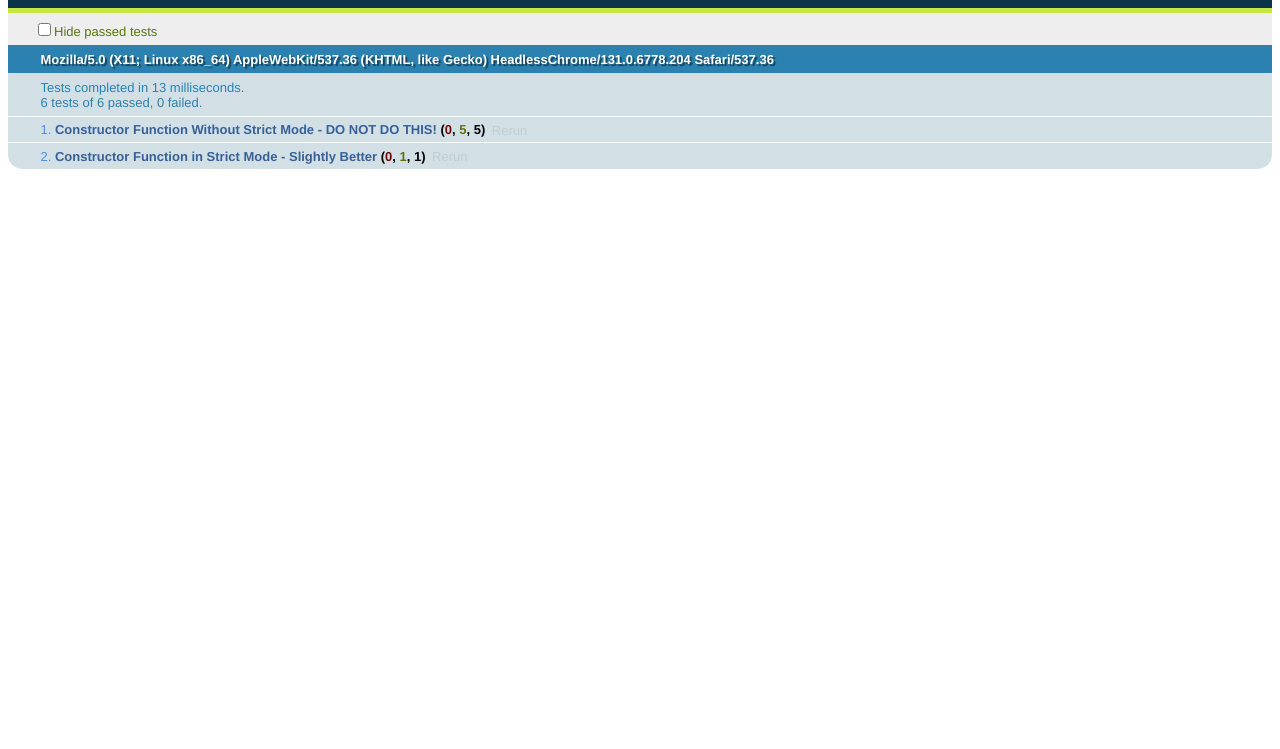
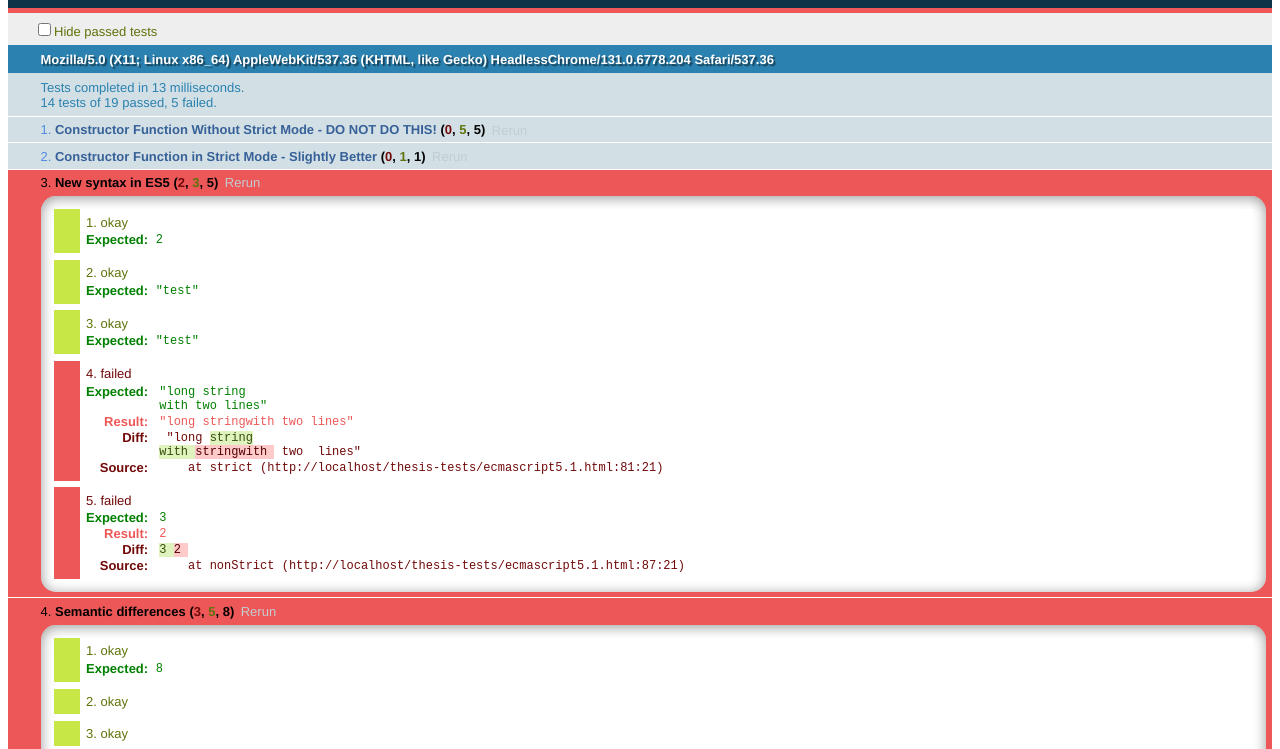
Before and after one commit to romario333/wikidia, a plain HTML site: page thesis-tests/ecmascript5.1.html in a window 1280 px wide. Shown: the part 48-797 px from the top of the page. Drawn offline with Linux system fonts and the light colour scheme.

Commit message:
ES5 tests

```diff
--- a/thesis-tests/ecmascript5.1.html
+++ b/thesis-tests/ecmascript5.1.html
@@ -55,8 +55,72 @@
                 raises(function () { var person2 = Person(); }, TypeError); // TypeError: Cannot set property 'firstName' of undefined
             });
 
+            test("New syntax in ES5", function () {
 
+                function strict() {
+                    "use strict";
 
+                    // trailing commas
+                    equal([1, 2, ].length, 2);
+
+                    // reserved word restriction on property names - removed in ES5
+                    var o = {function: "test"};
+                    equal(o.function, "test");
+
+                    // getters and setter
+                    o = {
+                        get test() {
+                            return "test";
+                        }
+                    };
+                    equal(o.test, "test");
+
+                    // multi-line string literals?
+                    var s = "long string\
+with two lines";
+                    equal(s, "long string\nwith two lines");
+                }
+
+                // TODO: co IE na tohle?
+                function nonStrict() {
+                    // trailing commas
+                    equal([1, 2, ].length, 3);
+
+                }
+
+                strict();
+                nonStrict();
+            });
+
+            test("Semantic differences", function () {
+
+                // TODO:
+                function strict() {
+                    "use strict";
+
+                    equal(parseInt("08"), 8);
+
+                    raises(function () { Infinity = 1; }, TypeError); // TypeError: Cannot assign to read only property 'Infinity' of [object Window]
+                    raises(function () { NaN = 1; }, TypeError); // TypeError: Cannot assign to read only property 'NaN' of [object Window]
+                    raises(function () { undefined = 1; }, TypeError); // TypeError: Cannot assign to read only property 'undefined' of [object Window]
+                }
+
+                function nonStrict() {
+                    equal(parseInt("08"), 8);
+
+                    Infinity = 1;
+                    NaN = 1;
+                    undefined = 1;
+
+                    // TODO: proc to neprochazi? souvisi to nejak s window.Infinity ...
+                    equal(Infinity, 1);
+                    equal(NaN, 1);
+                    equal(undefined, 1);
+                }
+
+                strict();
+                nonStrict();
+            });
         });
     </script>
 
```
